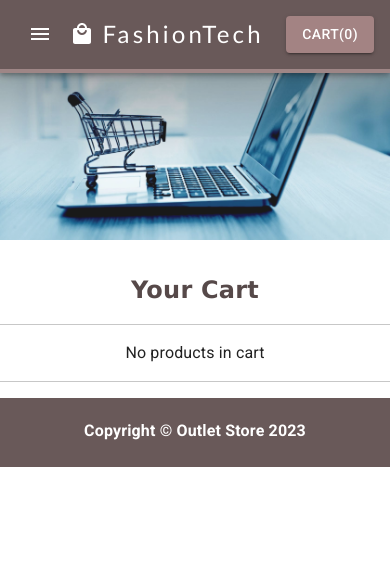
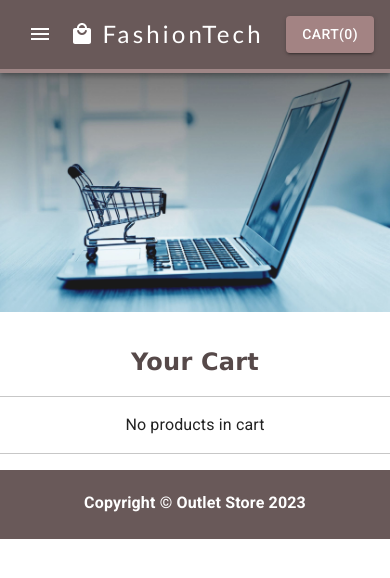
Before and after one commit to RusuSabina/FashionTech, a React (Vite) app: page /cart in a window 390 px wide. Shown: the top 578 px of the page. Built offline with nearby package versions, Linux system fonts and the light colour scheme.

Commit message:
added index.html

```diff
--- a/src/index.css
+++ b/src/index.css
@@ -218,6 +218,7 @@ body, html{
   max-width: 100%;
   height: 50rem;
   margin-bottom: 4rem;
+  margin-top: 4.2rem;
 }
 .your-cart {
   margin-top: -2rem !important;
@@ -237,6 +238,7 @@ body, html{
     height: 15rem;
     opacity: 0.9;
     filter: alpha(opacity=90);
+    margin-top: 4.5rem;
   }
 .img-cart {
   height: 9rem;
```
